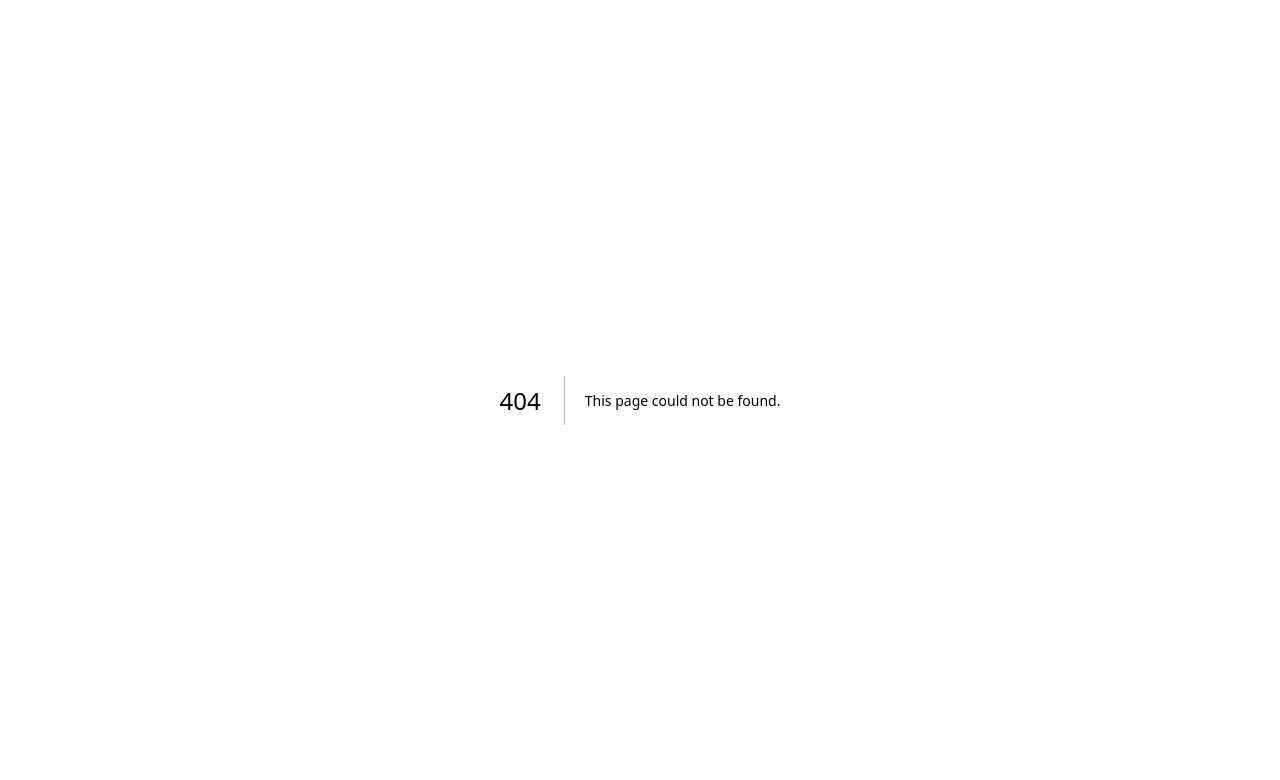
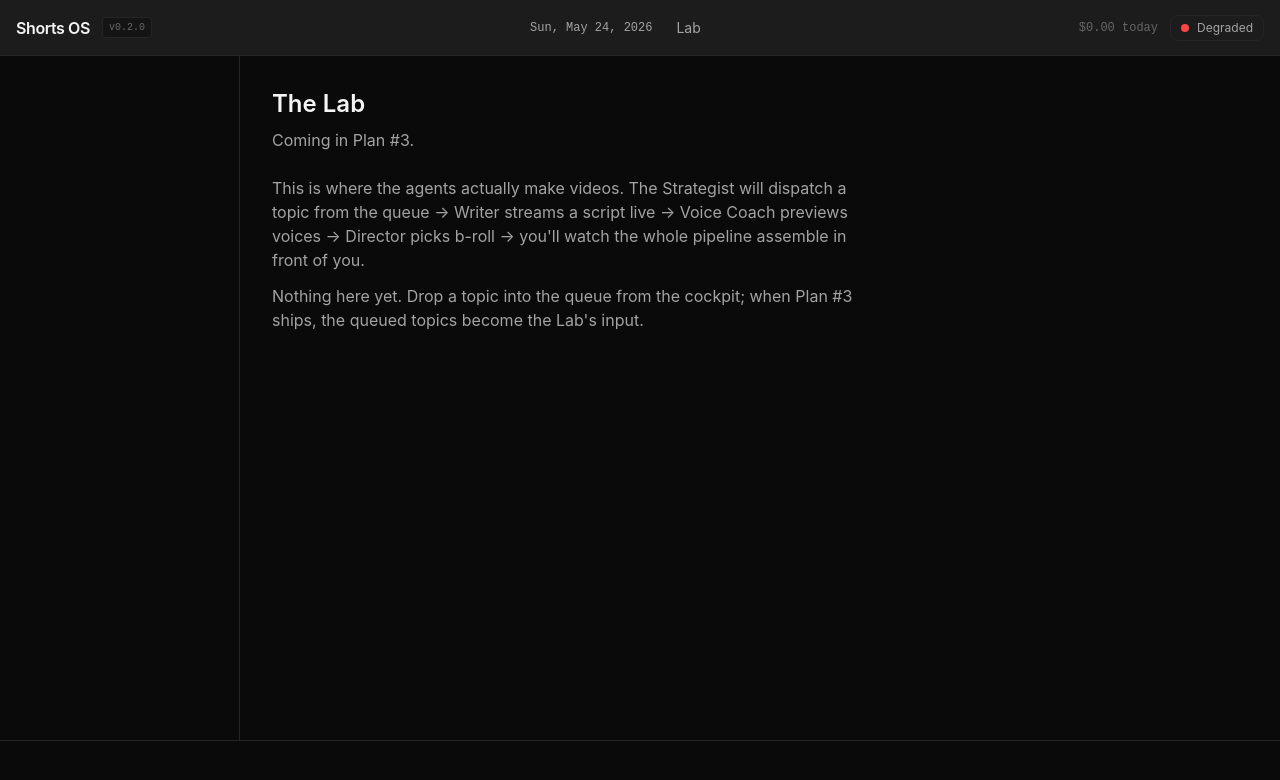
Before and after one commit to dariusraphael97-beep/shorts-os, a Next.js app: page /lab in a window 1280 px wide. Before the commit this address had no page. Shown: the top 780 px of the page. Built offline with nearby package versions, Linux system fonts and the light colour scheme; no server answers.

Commit message:
feat(cockpit): /lab placeholder route

```diff
--- /dev/null
+++ b/src/app/lab/page.tsx
@@ -0,0 +1,21 @@
+import { CockpitShell } from "@/components/cockpit/cockpit-shell";
+
+export default function LabPage() {
+  return (
+    <CockpitShell>
+      <div className="p-8 max-w-2xl">
+        <h1 className="text-2xl font-semibold text-text-primary">The Lab</h1>
+        <p className="text-text-secondary mt-2">Coming in Plan #3.</p>
+
+        <div className="mt-6 space-y-3 text-text-secondary">
+          <p>
+            This is where the agents actually make videos. The Strategist will dispatch a topic from the queue → Writer streams a script live → Voice Coach previews voices → Director picks b-roll → you'll watch the whole pipeline assemble in front of you.
+          </p>
+          <p>
+            Nothing here yet. Drop a topic into the queue from the cockpit; when Plan #3 ships, the queued topics become the Lab's input.
+          </p>
+        </div>
+      </div>
+    </CockpitShell>
+  );
+}
```
